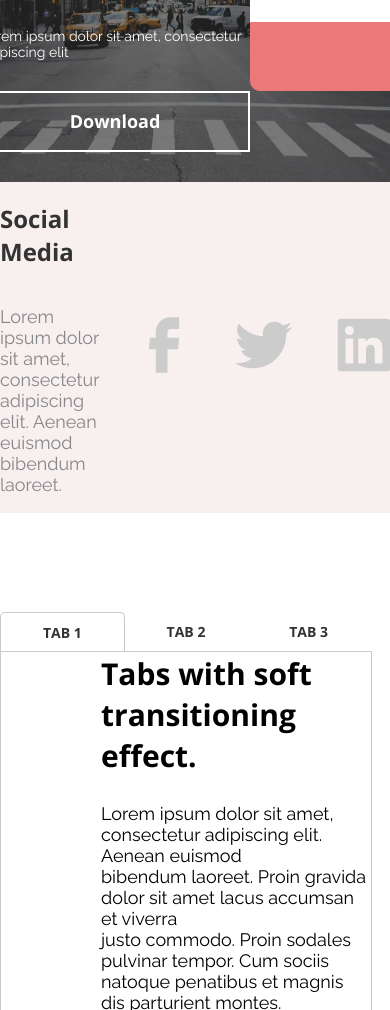
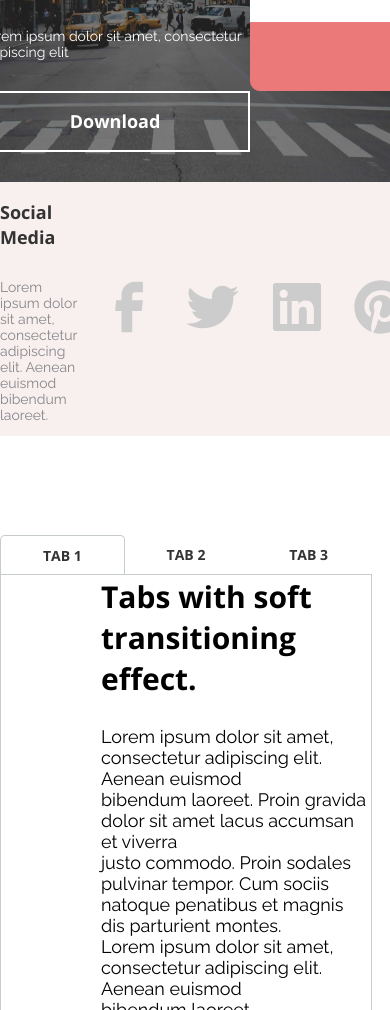
Before and after one commit to xyz100zyx/Axit-Karpinchick, a website: page h-2/index.html in a window 390 px wide. Shown: the part 591-1601 px from the top of the page. Drawn offline with nearby package versions, Linux system fonts and the light colour scheme.

Commit message:
adaptive media section -tablet

```diff
--- a/h-2/css/header.css
+++ b/h-2/css/header.css
@@ -60,7 +60,7 @@
 
     .header__link{
         display: flex;
-        justify-content: flex-end !important;
+        justify-content: center !important;
     }
 
     .header__link a{
--- a/h-2/css/media.css
+++ b/h-2/css/media.css
@@ -46,3 +46,34 @@
 .media__social {
     margin-left: 30px;
 }
+
+@media (max-width: 1024px) {
+  .media__container{
+    max-width: 992px !important;
+  }
+
+  .media__title{
+    margin-top: 2px;
+    font-weight: 700;
+    font-size: 18px;
+    line-height: 25px;
+    margin-bottom: 13px;
+    padding: 16px 0px;
+  }
+
+  .media__subtitle{
+    font-weight: 400;
+    font-size: 14px;
+    line-height: 16px;
+    margin-bottom: 13px;
+  }
+
+  .media__link svg{
+    width: 64px;
+    height: 64px;
+  }
+
+  .media__social{
+    margin-left: 20px;
+  }
+}
```
